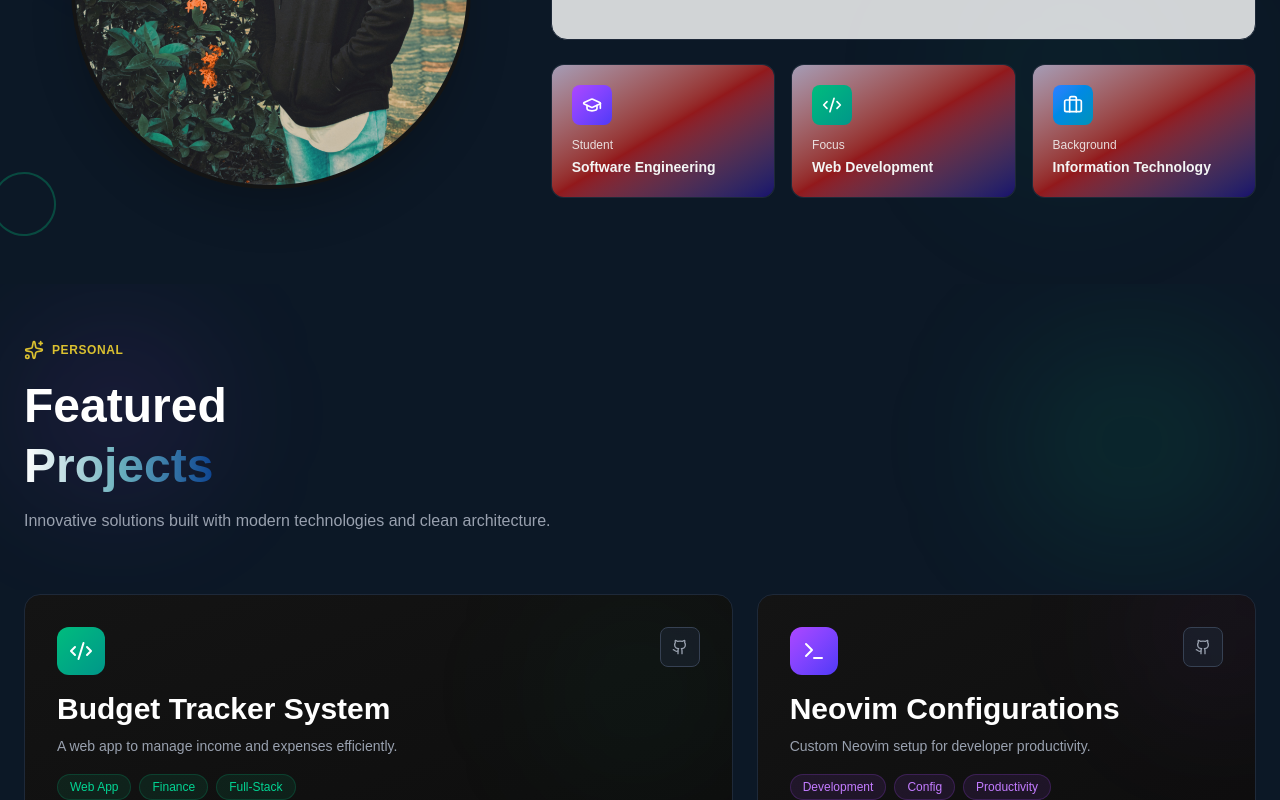
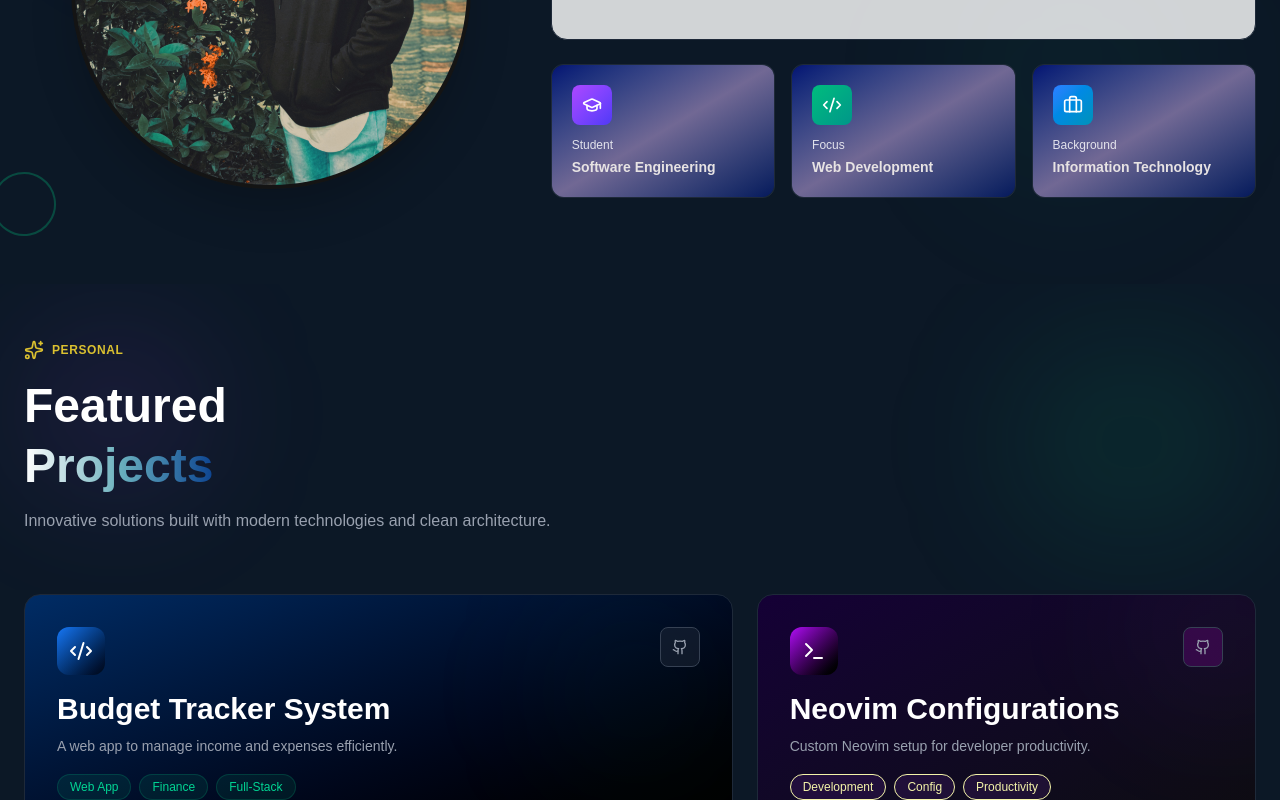
Before and after one commit to halfpastfive23/my-portfolio, a Next.js app: page / in a window 1280 px wide. Shown: the part 1220-2020 px from the top of the page. Built offline with nearby package versions, Linux system fonts and the light colour scheme.

Commit message:
Colour gradients

```diff
--- a/components/About.js
+++ b/components/About.js
@@ -158,7 +158,7 @@ export default function About() {
                   className="group relative bg-[#13262fee] rounded-xl p-5 border border-gray-800 hover:border-[#7300ff] transition-all duration-300"
                 >
                   {/* Glow for group of small containers*/}
-                  <div className="absolute inset-0 bg-gradient-to-br from-[#e3d0f1] via-[#c91313] to-[#1c0189] opacity-70 group-hover:opacity-100 transition-opacity duration-300 rounded-xl" />
+                  <div className="absolute inset-0 bg-gradient-to-br from-[#020491] via-[#9a85c0] to-[#021370] opacity-70 group-hover:opacity-100 transition-opacity duration-300 rounded-xl" />
 
                   {/* Icon */}
                   <div
@@ -169,10 +169,10 @@ export default function About() {
 
                   {/* Text */}
                   <div className="relative">
-                    <p className="text-xs text-[#f4f3f3e1] mb-1">
+                    <p className="text-xs text-[#ffffffd3] mb-1">
                       {item.label}
                     </p>
-                    <p className="text-sm font-semibold text-[#f3f5f4] group-hover:text-[#01c5b4] transition-colors">
+                    <p className="text-sm font-semibold text-[#e7e3e3] group-hover:text-[#ffffff] transition-colors">
                       {item.value}
                     </p>
                   </div>
--- a/components/Projects.js
+++ b/components/Projects.js
@@ -76,7 +76,7 @@ export default function ProjectShowcase() {
             transition={{ duration: 0.7 }}
             className="lg:col-span-7 group relative"
           >
-            <div className="relative bg-gradient-to-br from-[#141414] to-[#0D0D0D] rounded-2xl overflow-hidden border border-gray-800 hover:border-emerald-500/50 transition-all duration-500">
+            <div className="relative bg-gradient-to-br from-[#002c65] to-[#000000] rounded-2xl overflow-hidden border border-gray-800 hover:border-emerald-500/50 transition-all duration-500">
               {/* Glow Effect */}
               <div className="absolute inset-0 bg-gradient-to-br from-emerald-500/5 to-transparent opacity-0 group-hover:opacity-100 transition-opacity duration-500" />
               <div className="absolute top-0 right-0 w-48 h-48 bg-emerald-500/5 rounded-full blur-3xl group-hover:bg-emerald-500/10 transition-all duration-500" />
@@ -84,7 +84,7 @@ export default function ProjectShowcase() {
               <div className="relative p-6 md:p-8 flex flex-col h-full">
                 {/* Icon + GitHub */}
                 <div className="flex items-start justify-between mb-4">
-                  <div className="w-12 h-12 rounded-xl bg-gradient-to-br from-emerald-500 to-teal-600 flex items-center justify-center group-hover:scale-110 transition-transform duration-300">
+                  <div className="w-12 h-12 rounded-xl bg-gradient-to-br from-[#1677f6] to-[#00000089] flex items-center justify-center group-hover:scale-110 transition-transform duration-300">
                     <Code2 className="w-6 h-6 text-white" />
                   </div>
 
@@ -145,7 +145,7 @@ export default function ProjectShowcase() {
             transition={{ duration: 0.7, delay: 0.1 }}
             className="lg:col-span-5 group relative"
           >
-            <div className="relative bg-gradient-to-br from-[#141414] to-[#0D0D0D] rounded-2xl overflow-hidden border border-gray-800 hover:border-purple-500/50 transition-all duration-500">
+            <div className="relative bg-gradient-to-br from-[#150036] to-[#0D0D0D] rounded-2xl overflow-hidden border border-gray-800 hover:border-purple-500/50 transition-all duration-500">
               {/* Glow */}
               <div className="absolute inset-0 bg-gradient-to-br from-purple-500/5 to-transparent opacity-0 group-hover:opacity-100 transition-opacity duration-500" />
               <div className="absolute -top-16 -right-16 w-48 h-48 bg-purple-500/5 rounded-full blur-3xl group-hover:bg-purple-500/10 transition-all duration-500" />
@@ -153,7 +153,7 @@ export default function ProjectShowcase() {
               <div className="relative p-6 md:p-8 flex flex-col h-full">
                 {/* Icon + GitHub */}
                 <div className="flex items-start justify-between mb-4">
-                  <div className="w-12 h-12 rounded-xl bg-gradient-to-br from-purple-500 to-indigo-600 flex items-center justify-center group-hover:scale-110 transition-transform duration-300">
+                  <div className="w-12 h-12 rounded-xl bg-gradient-to-br from-[#b20ff8] to-[#000000] flex items-center justify-center group-hover:scale-110 transition-transform duration-300">
                     <Terminal className="w-6 h-6 text-white" />
                   </div>
 
@@ -161,7 +161,7 @@ export default function ProjectShowcase() {
                     href={projects[1].github}
                     target="_blank"
                     rel="noopener noreferrer"
-                    className="w-10 h-10 rounded-lg bg-gray-800/50 hover:bg-gray-800 flex items-center justify-center border border-gray-700 hover:border-purple-500 transition-all group/btn"
+                    className="w-10 h-10 rounded-lg bg-[#7e04914b] hover:bg-gray-800 flex items-center justify-center border border-gray-700 hover:border-purple-500 transition-all group/btn"
                   >
                     <Github className="w-4 h-4 text-gray-400 group-hover/btn:text-purple-400 transition-colors" />
                   </a>
@@ -169,7 +169,7 @@ export default function ProjectShowcase() {
 
                 {/* Content */}
                 <div className="flex-1">
-                  <h2 className="text-2xl md:text-3xl font-bold text-white mb-2 group-hover:text-purple-400 transition-colors duration-300">
+                  <h2 className="text-2xl md:text-3xl font-bold text-white mb-2 group-hover:text-[#fbfabf] transition-colors duration-300">
                     {projects[1].title}
                   </h2>
 
@@ -182,7 +182,7 @@ export default function ProjectShowcase() {
                     {projects[1].tags.map((tag) => (
                       <span
                         key={tag}
-                        className="px-3 py-1 text-xs font-medium rounded-full bg-purple-500/10 text-purple-400 border border-purple-500/20"
+                        className="px-3 py-1 text-xs font-medium rounded-full bg-purple-500/10 text-[#f3f3a8] border border-[#f3f3a8]"
                       >
                         {tag}
                       </span>
@@ -201,7 +201,7 @@ export default function ProjectShowcase() {
                   <ArrowUpRight className="w-4 h-4 group-hover:translate-x-1 group-hover:-translate-y-1 transition-transform" />
                 </a>
 
-                <div className="absolute bottom-0 left-0 right-0 h-1 bg-gradient-to-r from-purple-500 to-indigo-600 transform scale-x-0 group-hover:scale-x-100 transition-transform duration-500 origin-left" />
+                <div className="absolute bottom-0 left-0 right-0 h-1 bg-gradient-to-r from-[#f4f7d7] to-[#fcec82] transform scale-x-0 group-hover:scale-x-100 transition-transform duration-500 origin-left" />
               </div>
             </div>
           </motion.div>
```
